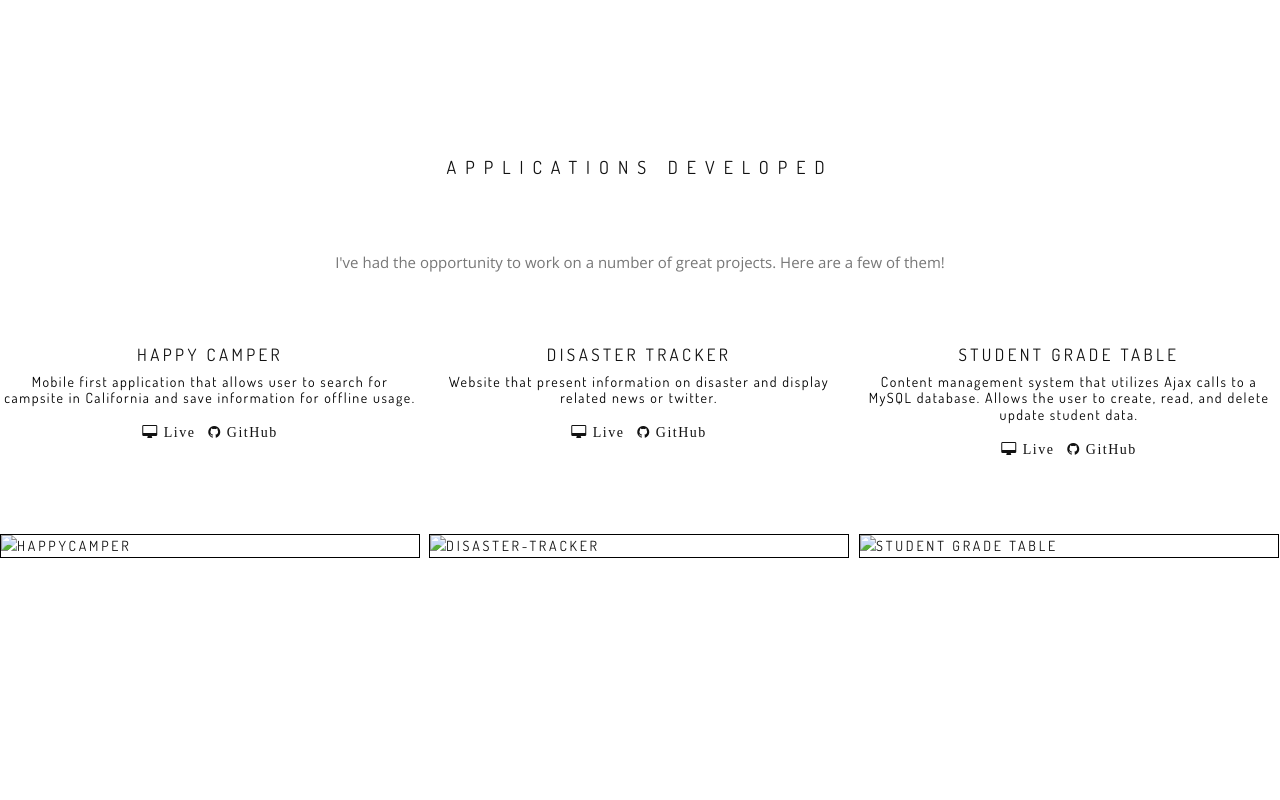
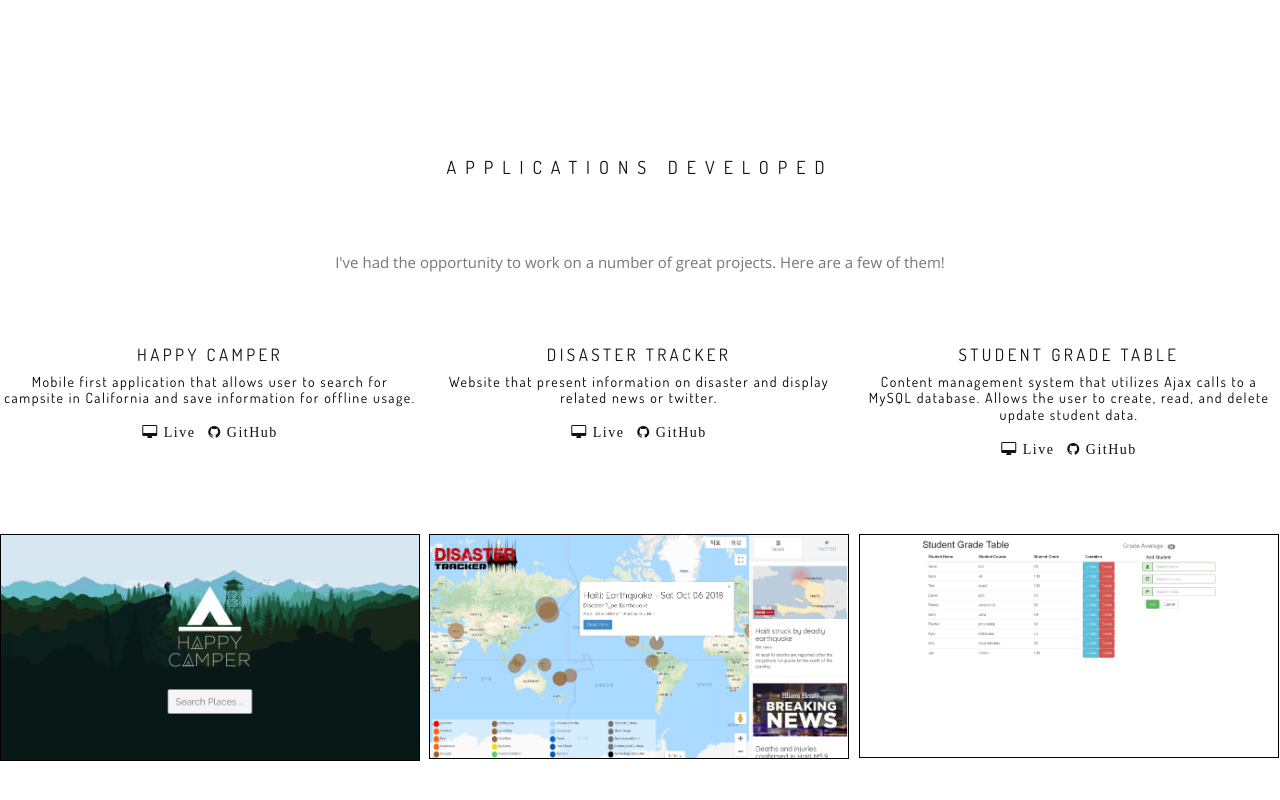
Before and after one commit to citation0097/homepage_hank, a plain HTML site: page index.html in a window 1280 px wide. Shown: the part 1672-2472 px from the top of the page. Drawn offline with nearby package versions, Linux system fonts and the light colour scheme; some packages are replaced by stand-ins of ours; a script that the page names is missing.

Commit message:
image option change

```diff
--- a/index.html
+++ b/index.html
@@ -146,7 +146,7 @@
                         </div>
 
                         <div class=" aboutMe col-md-4 col-sm-6 mb-sm-50 mb-xs-30 align-left">
-                            Hello!
+                            Hello!  My name is Hank
                             <br>
                             I have worked on a multitude of Information Technology projects for a range of clients providing application for development(Java, ABAP) and consulting ERP Solutions.
                             <br>
@@ -207,8 +207,8 @@
                             </div>
                             <div class="mfp-image">
                                 <div class="work-img">
-                                    <img class="application-static" src="" alt="happycamper" style="display:block">
-                                    <img class="application-gif" src="images/portfolio/happycamper.jpg" alt="happycamper" style="display:none" />
+                                    <img class="application-static" src="" alt="happycamper" style="display:none">
+                                    <img class="application-gif" src="images/portfolio/happycamper.jpg" alt="happycamper" style="display:block" />
                                 </div>
                                 <div class="work-intro removeOpacity">
                                     <div class="work-descr">
@@ -236,8 +236,8 @@
                         </div>
                         <div class="mfp-image">
                             <div class="work-img">
-                                <img class="application-static" src="" alt="disaster-tracker" style="display:block">
-                                <img class="application-gif" src="images/portfolio/disaster.jpg" alt="disaster-tracker" style="display:none" />
+                                <img class="application-static" src="" alt="disaster-tracker" style="display:none">
+                                <img class="application-gif" src="images/portfolio/disaster.jpg" alt="disaster-tracker" style="display:block" />
                                 <!-- <img src="images/portfolio/closeyourtabs.png" alt="Work" /> -->
                             </div>
                             <div class="work-intro removeOpacity">
@@ -267,8 +267,8 @@
                         </div>
                         <div class="mfp-image">
                             <div class="work-img">
-                                <img class="application-static" src="" alt="student grade table" style="display:block">
-                                <img class="application-gif" src="images/portfolio/studentgrade.jpg" alt="student grade table" style="display:none" />
+                                <img class="application-static" src="" alt="student grade table" style="display:none">
+                                <img class="application-gif" src="images/portfolio/studentgrade.jpg" alt="student grade table" style="display:block" />
                             </div>
                             <div class="work-intro removeOpacity">
                                 <div class="work-descr">
```
Also changed, not shown: 1 other file.
